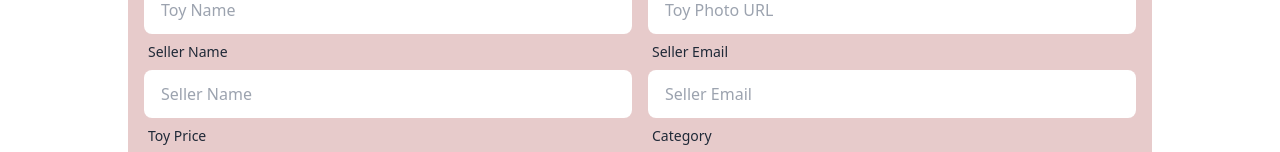
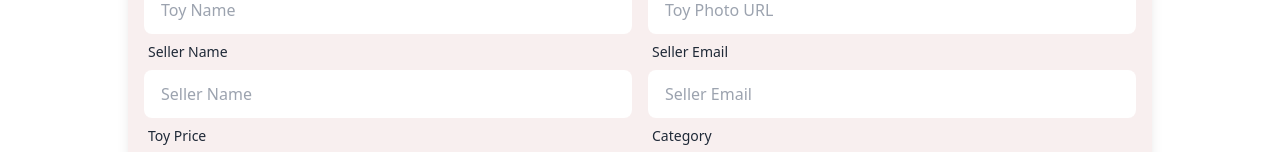
Before and after one commit to mohammadmukhter/toy-bikroy-client, a React (Vite) app: page /createToy in a window 1280 px wide. Shown: the part 314-466 px from the top of the page. Built offline with nearby package versions, Linux system fonts and the light colour scheme.

Commit message:
toy data insert to the mongodb with node server

```diff
--- a/src/Pages/CreateToy/CreateToy.jsx
+++ b/src/Pages/CreateToy/CreateToy.jsx
@@ -25,12 +25,22 @@ const CreateToy = () => {
     };
 
     console.log(toyFormData);
+
+    fetch("http://localhost:5000/toys", {
+      method: "POST",
+      headers: {
+        "content-type": "application/json",
+      },
+      body: JSON.stringify(toyFormData),
+    })
+      .then((res) => res.json())
+      .then((data) => console.log(data));
   };
   return (
     <div className="container mx-auto px-5 py-2 lg:px-32 lg:pt-24">
       <h2 className="text-[#643843] text-4xl font-semibold mb-4">Add A Toy</h2>
 
-      <div className="bg-[#E7CBCB] py-8 px-4 rounded-md">
+      <div className="bg-[#E7CBCB]/30 py-8 px-4 rounded-md shadow-lg">
         <form onSubmit={formHandler}>
           <div className="grid grid-cols-1 md:grid-cols-2 gap-4">
             <div className="form-control">
@@ -73,7 +83,7 @@ const CreateToy = () => {
                 <span className="label-text">Seller Email</span>
               </label>
               <input
-                type="text"
+                type="email"
                 placeholder="Seller Email"
                 name="seller_email"
                 className="input w-full "
```
